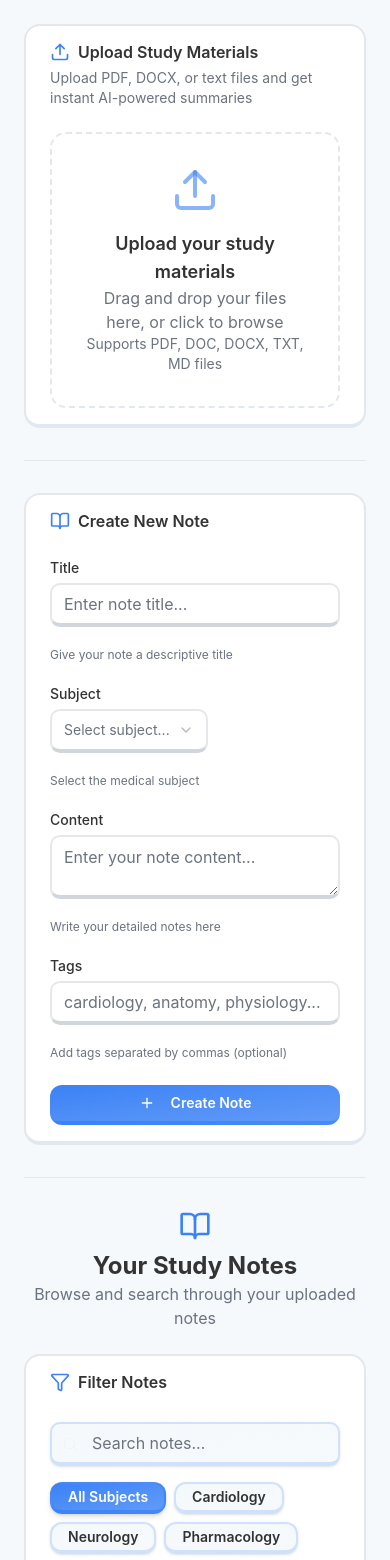
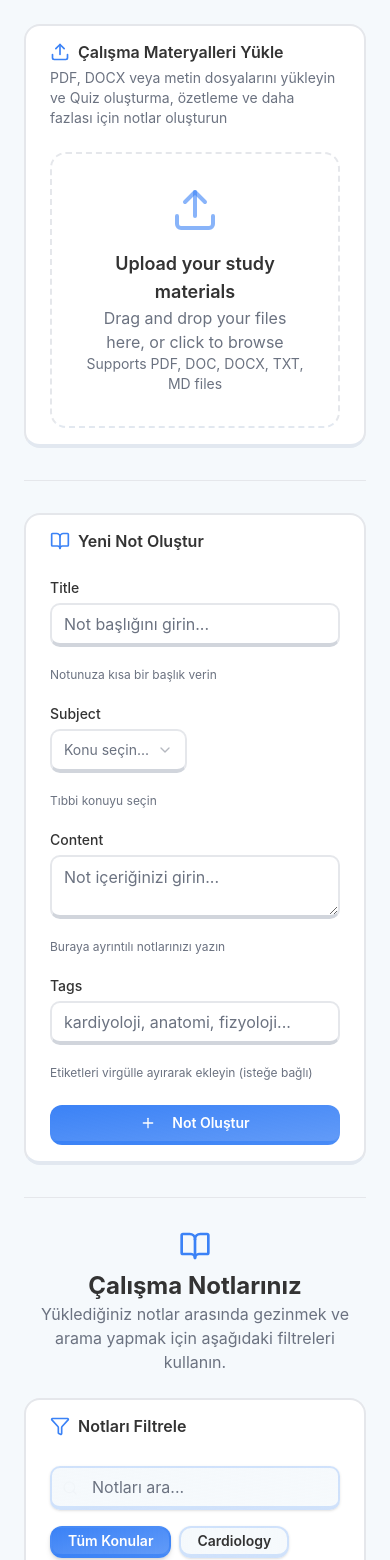
Before and after one commit to MedAIst-Studio/MedAIst-Frontend, a Next.js app: page /notes in a window 390 px wide. Shown: the top 1560 px of the page. Built offline with nearby package versions, Linux system fonts and the light colour scheme.

Commit message:
feat: localize chat and notes components to Turkish

```diff
--- a/src/app/(app)/notes/page.tsx
+++ b/src/app/(app)/notes/page.tsx
@@ -42,10 +42,11 @@ export default function NotesPage() {
           <CardHeader>
             <CardTitle className="flex items-center space-x-2">
               <Upload className="h-5 w-5 text-primary" />
-              <span>Upload Study Materials</span>
+              <span>Çalışma Materyalleri Yükle</span>
             </CardTitle>
             <CardDescription>
-              Upload PDF, DOCX, or text files and get instant AI-powered summaries
+              PDF, DOCX veya metin dosyalarını yükleyin ve Quiz oluşturma, özetleme ve daha fazlası
+              için notlar oluşturun
             </CardDescription>
           </CardHeader>
           <CardContent>
@@ -63,8 +64,11 @@ export default function NotesPage() {
         {/* Notes List */}
         <div className="text-center mb-6">
           <BookOpen className="mx-auto mb-2 h-8 w-8 text-primary" />
-          <h2 className="text-2xl font-bold">Your Study Notes</h2>
-          <p className="text-muted-foreground">Browse and search through your uploaded notes</p>
+          <h2 className="text-2xl font-bold">Çalışma Notlarınız</h2>
+          <p className="text-muted-foreground">
+            Yüklediğiniz notlar arasında gezinmek ve arama yapmak için aşağıdaki filtreleri
+            kullanın.
+          </p>
         </div>
 
         <NotesList loading={loading} notes={notes} onDeleteNote={deleteNote} />
--- a/src/features/chat/components/Chat.tsx
+++ b/src/features/chat/components/Chat.tsx
@@ -10,7 +10,6 @@ import {ChatMessage} from "./ChatMessage";
 
 export const Chat = () => {
   const {
-    // State
     messages,
     inputMessage,
     isLoading,
@@ -60,7 +59,7 @@ export const Chat = () => {
                 <div className="rounded-2xl px-4 py-3 bg-card border-2 border-b-4 border-b-gray-300">
                   <div className="flex items-center gap-2 text-gray-600">
                     <Loader2 className="w-4 h-4 animate-spin" />
-                    <span className="text-sm">MedAI is thinking...</span>
+                    <span className="text-sm">MedAI düşünüyor...</span>
                   </div>
                 </div>
               </div>
--- a/src/features/chat/components/ChatHeader.tsx
+++ b/src/features/chat/components/ChatHeader.tsx
@@ -45,8 +45,8 @@ export const ChatHeader = ({
             </DialogTrigger>
             <DialogContent className="max-w-2xl">
               <DialogHeader>
-                <DialogTitle>Chat History</DialogTitle>
-                <DialogDescription>Access your previous conversations</DialogDescription>
+                <DialogTitle>Sohbet Geçmişi</DialogTitle>
+                <DialogDescription>Önceki konuşmalarınıza erişin</DialogDescription>
               </DialogHeader>
               <ChatHistory
                 savedChats={savedChats}
--- a/src/features/chat/components/ChatInput.tsx
+++ b/src/features/chat/components/ChatInput.tsx
@@ -1,10 +1,11 @@
-import {ArrowUp, BookOpen, Brain, Sparkles, Stethoscope} from "lucide-react";
+import {ArrowUp, Sparkles} from "lucide-react";
 import {RefObject} from "react";
 
 import MaxWidthWrapper from "@/components/shared/MaxWidthWrapper";
 import {Button} from "@/components/ui/button";
 import {useSidebar} from "@/components/ui/sidebar";
 import {Textarea} from "@/components/ui/textarea";
+import {useIsMobile} from "@/hooks/use-mobile";
 import {cn} from "@/lib/utils";
 
 import {quickQuestions} from "../utils/chat-utils";
@@ -34,6 +35,7 @@ export const ChatInput = ({
   };
 
   const {open} = useSidebar();
+  const isMobile = useIsMobile();
 
   return (
     <div
@@ -48,7 +50,7 @@ export const ChatInput = ({
           <div className="mb-4 space-y-4">
             <div className="text-center">
               <h3 className="text-sm font-medium text-gray-700 mb-3">
-                Quick Questions to Get Started:
+                Başlamak için hızlı sorulardan birini seçin veya kendi sorunuzla devam edin:
               </h3>
               <div className="grid grid-cols-1 md:grid-cols-2 gap-2 max-w-2xl mx-auto">
                 {quickQuestions.map((question, index) => (
@@ -61,23 +63,6 @@ export const ChatInput = ({
                 ))}
               </div>
             </div>
-
-            <div className="text-center space-y-2">
-              <div className="flex items-center justify-center gap-6 text-xs text-gray-500">
-                <div className="flex items-center gap-1">
-                  <Stethoscope className="w-3 h-3" />
-                  <span>Medical Knowledge</span>
-                </div>
-                <div className="flex items-center gap-1">
-                  <BookOpen className="w-3 h-3" />
-                  <span>Study Support</span>
-                </div>
-                <div className="flex items-center gap-1">
-                  <Brain className="w-3 h-3" />
-                  <span>AI-Powered</span>
-                </div>
-              </div>
-            </div>
           </div>
         )}
 
@@ -87,7 +72,11 @@ export const ChatInput = ({
             ref={textareaRef}
             className="resize-none focus-visible:ring-none border p-6 shadow-none hover:shadow-none hover:border-none focus:shadow-none focus:border-none hover:translate-none focus:translate-none border-none"
             disabled={isLoading}
-            placeholder="Ask me about medical concepts, procedures, anatomy, or anything related to your studies..."
+            placeholder={
+              isMobile
+                ? "Sorunuzu yazın..."
+                : "MediAI'ye Sorunuzu Yazın... (Shift + Enter ile yeni satır)"
+            }
             value={inputMessage}
             onChange={(e) => setInputMessage(e.target.value)}
             onKeyDown={handleKeyPress}
@@ -103,7 +92,8 @@ export const ChatInput = ({
         </div>
 
         <div className="text-xs text-gray-500 mt-4 text-center">
-          MedAI can make mistakes. Please verify important medical information.
+          MedAI hata yapabilir. Cevapların doğruluğunu her zaman güvenilir kaynaklarla
+          karşılaştırın.
         </div>
       </MaxWidthWrapper>
     </div>
--- a/src/features/notes/components/NoteCard.tsx
+++ b/src/features/notes/components/NoteCard.tsx
@@ -65,7 +65,7 @@ export function NoteCard({note, onDelete}: NoteCardProps) {
         <div className="space-y-3">
           {note.summary && (
             <div className="rounded-md bg-muted/50 p-3">
-              <h4 className="mb-2 text-sm font-medium text-muted-foreground">Summary:</h4>
+              <h4 className="mb-2 text-sm font-medium text-muted-foreground">Özet:</h4>
               <div className="whitespace-pre-line text-sm">{note.summary}</div>
             </div>
           )}
@@ -80,12 +80,12 @@ export function NoteCard({note, onDelete}: NoteCardProps) {
               {isExpanded ? (
                 <>
                   <ChevronUp className="mr-1 h-3 w-3" />
-                  Hide Content
+                  İçeriği Gizle
                 </>
               ) : (
                 <>
                   <ChevronDown className="mr-1 h-3 w-3" />
-                  Show Content
+                  İçeriği Göster
                 </>
               )}
             </Button>
--- a/src/features/notes/components/NoteForm.tsx
+++ b/src/features/notes/components/NoteForm.tsx
@@ -38,7 +38,7 @@ export function NoteForm({onSubmit, isSubmitting = false}: NoteFormProps) {
       <CardHeader>
         <CardTitle className="flex items-center space-x-2">
           <BookOpen className="h-5 w-5 text-primary" />
-          <span>Create New Note</span>
+          <span>Yeni Not Oluştur</span>
         </CardTitle>
       </CardHeader>
       <CardContent>
@@ -46,16 +46,16 @@ export function NoteForm({onSubmit, isSubmitting = false}: NoteFormProps) {
           <form className="space-y-6" onSubmit={form.handleSubmit(handleSubmit)}>
             <DynamicFormField
               control={form.control}
-              description="Give your note a descriptive title"
+              description="Notunuza kısa bir başlık verin"
               label="Title"
               name="title"
-              placeholder="Enter note title..."
+              placeholder="Not başlığını girin..."
               type="text"
             />
 
             <DynamicFormField
               control={form.control}
-              description="Select the medical subject"
+              description="Tıbbi konuyu seçin"
               label="Subject"
               name="subject"
               options={subjects
@@ -64,32 +64,32 @@ export function NoteForm({onSubmit, isSubmitting = false}: NoteFormProps) {
                   label: subject,
                   value: subject,
                 }))}
-              placeholder="Select subject..."
+              placeholder="Konu seçin..."
               type="select"
             />
 
             <DynamicFormField
               control={form.control}
-              description="Write your detailed notes here"
+              description="Buraya ayrıntılı notlarınızı yazın"
               label="Content"
               name="content"
-              placeholder="Enter your note content..."
+              placeholder="Not içeriğinizi girin..."
               rows={8}
               type="textarea"
             />
 
             <DynamicFormField
               control={form.control}
-              description="Add tags separated by commas (optional)"
+              description="Etiketleri virgülle ayırarak ekleyin (isteğe bağlı)"
               label="Tags"
               name="tags"
-              placeholder="cardiology, anatomy, physiology..."
+              placeholder="kardiyoloji, anatomi, fizyoloji..."
               type="text"
             />
 
             <Button className="w-full" disabled={isSubmitting} type="submit">
               <Plus className="mr-2 h-4 w-4" />
-              {isSubmitting ? "Creating Note..." : "Create Note"}
+              {isSubmitting ? "Not Oluşturuluyor..." : "Not Oluştur"}
             </Button>
           </form>
         </Form>
--- a/src/features/notes/components/NotesList.tsx
+++ b/src/features/notes/components/NotesList.tsx
@@ -39,7 +39,7 @@ export function NotesList({notes, onDeleteNote, loading = false}: NotesListProps
       <Card>
         <CardContent className="p-8 text-center">
           <div className="animate-spin rounded-full border-4 border-primary border-t-transparent h-8 w-8 mx-auto mb-4" />
-          <p className="text-muted-foreground">Loading your notes...</p>
+          <p className="text-muted-foreground">Notlarınız yükleniyor...</p>
         </CardContent>
       </Card>
     );
@@ -52,7 +52,7 @@ export function NotesList({notes, onDeleteNote, loading = false}: NotesListProps
         <CardHeader>
           <CardTitle className="flex items-center space-x-2">
             <Filter className="h-5 w-5 text-primary" />
-            <span>Filter Notes</span>
+            <span>Notları Filtrele</span>
           </CardTitle>
         </CardHeader>
         <CardContent>
@@ -61,7 +61,7 @@ export function NotesList({notes, onDeleteNote, loading = false}: NotesListProps
               <Search className="absolute left-3 top-1/2 h-4 w-4 -translate-y-1/2 text-muted-foreground" />
               <Input
                 className="pl-10 border-b-4 border-primary/20 bg-gradient-to-br from-background via-background/95 to-background/90 shadow-sm transition-all duration-300 hover:border-primary/30 hover:shadow-md focus:border-primary/50 focus:shadow-lg"
-                placeholder="Search notes..."
+                placeholder="Notları ara..."
                 value={filters.searchTerm}
                 onChange={(e) => handleSearchChange(e.target.value)}
               />
@@ -79,7 +79,7 @@ export function NotesList({notes, onDeleteNote, loading = false}: NotesListProps
                   variant="outline"
                   onClick={() => handleSubjectChange(subject)}
                 >
-                  {subject === "all" ? "All Subjects" : subject}
+                  {subject === "all" ? "Tüm Konular" : subject}
                 </Button>
               ))}
             </div>
@@ -92,11 +92,11 @@ export function NotesList({notes, onDeleteNote, loading = false}: NotesListProps
         <Card>
           <CardContent className="p-8 text-center">
             <BookOpen className="mx-auto mb-4 h-12 w-12 text-muted-foreground" />
-            <h3 className="mb-2 text-lg font-semibold">No notes found</h3>
+            <h3 className="mb-2 text-lg font-semibold">Not bulunamadı</h3>
             <p className="text-muted-foreground">
               {notes.length === 0
-                ? "Start by creating your first note or uploading study materials."
-                : "Try adjusting your search or filter criteria."}
+                ? "İlk notunuzu oluşturmak veya çalışma materyalleri yüklemekle başlayın."
+                : "Arama veya filtre kriterlerinizi ayarlamayı deneyin."}
             </p>
           </CardContent>
         </Card>
@@ -112,7 +112,7 @@ export function NotesList({notes, onDeleteNote, loading = false}: NotesListProps
         <Card>
           <CardContent className="p-4 text-center">
             <p className="text-sm text-muted-foreground">
-              Showing {filteredNotes.length} of {notes.length} notes
+              {filteredNotes.length} / {notes.length} not gösteriliyor
             </p>
           </CardContent>
         </Card>
```
Also changed, not shown: src/features/chat/components/ChatHistory.tsx (+4 -4 lines), src/features/chat/utils/chat-utils.ts (+4 -4 lines).
